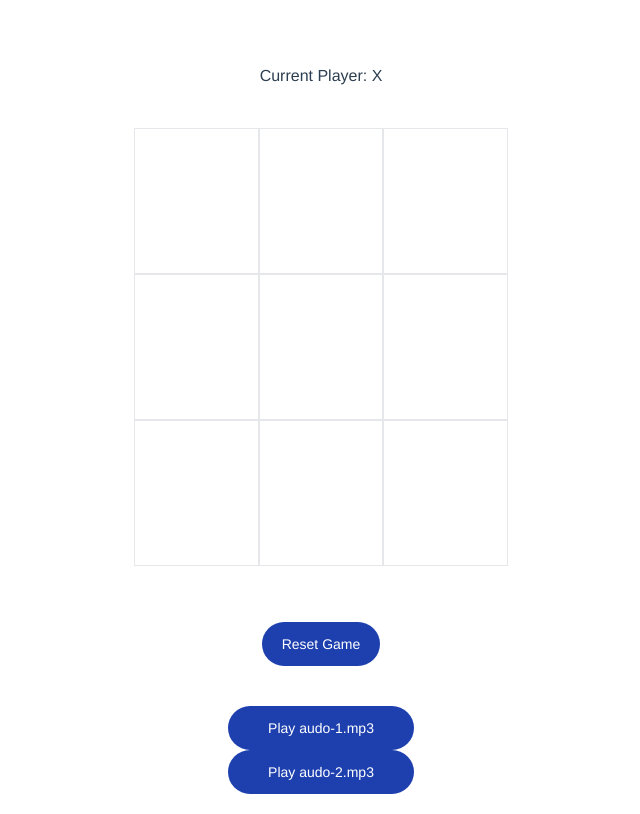
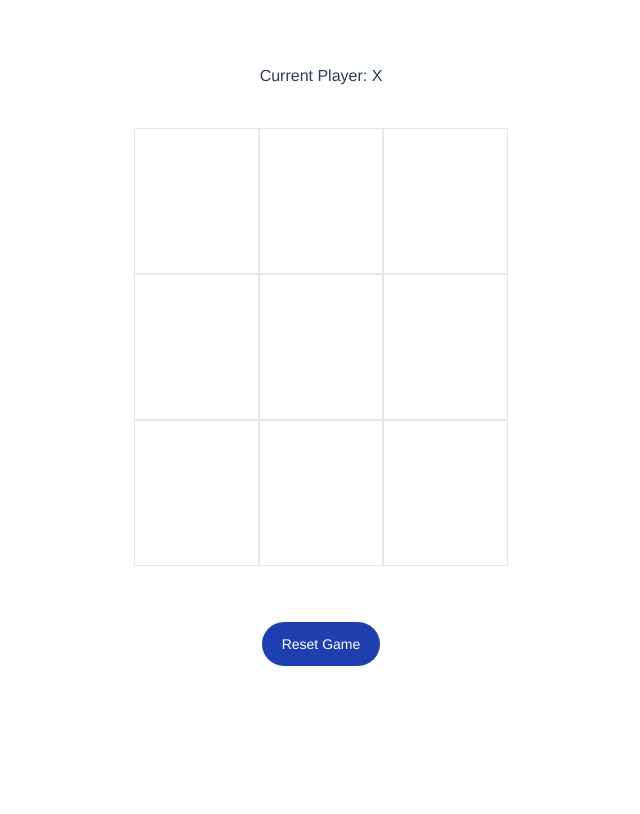
Before and after one commit to reeceballano/tic-tac-toe, a Vue app: page / in a window 1280 px wide. Shown: the whole page, without its empty margins (319-959 px from the left). Built offline with nearby package versions, Linux system fonts and the light colour scheme.

Commit message:
:sparkle: audio buttons hide

```diff
--- a/src/views/Home.vue
+++ b/src/views/Home.vue
@@ -10,8 +10,8 @@
                 <button @click.prevent="reset" class="bg-blue-800 text-white px-5 py-3 rounded-full mt-14 hover:bg-blue-900 transition-colors delay-900 text-sm">Reset Game</button>
             </div>
 
-            <Audio @play="play" src="audo-1.mp3" />
-            <Audio @play="play" src="audo-2.mp3" />
+            <Audio class="hidden" @play="play" src="audo-1.mp3" />
+            <Audio class="hidden" @play="play" src="audo-2.mp3" />
         </div>
     </div>
 </template>
```
